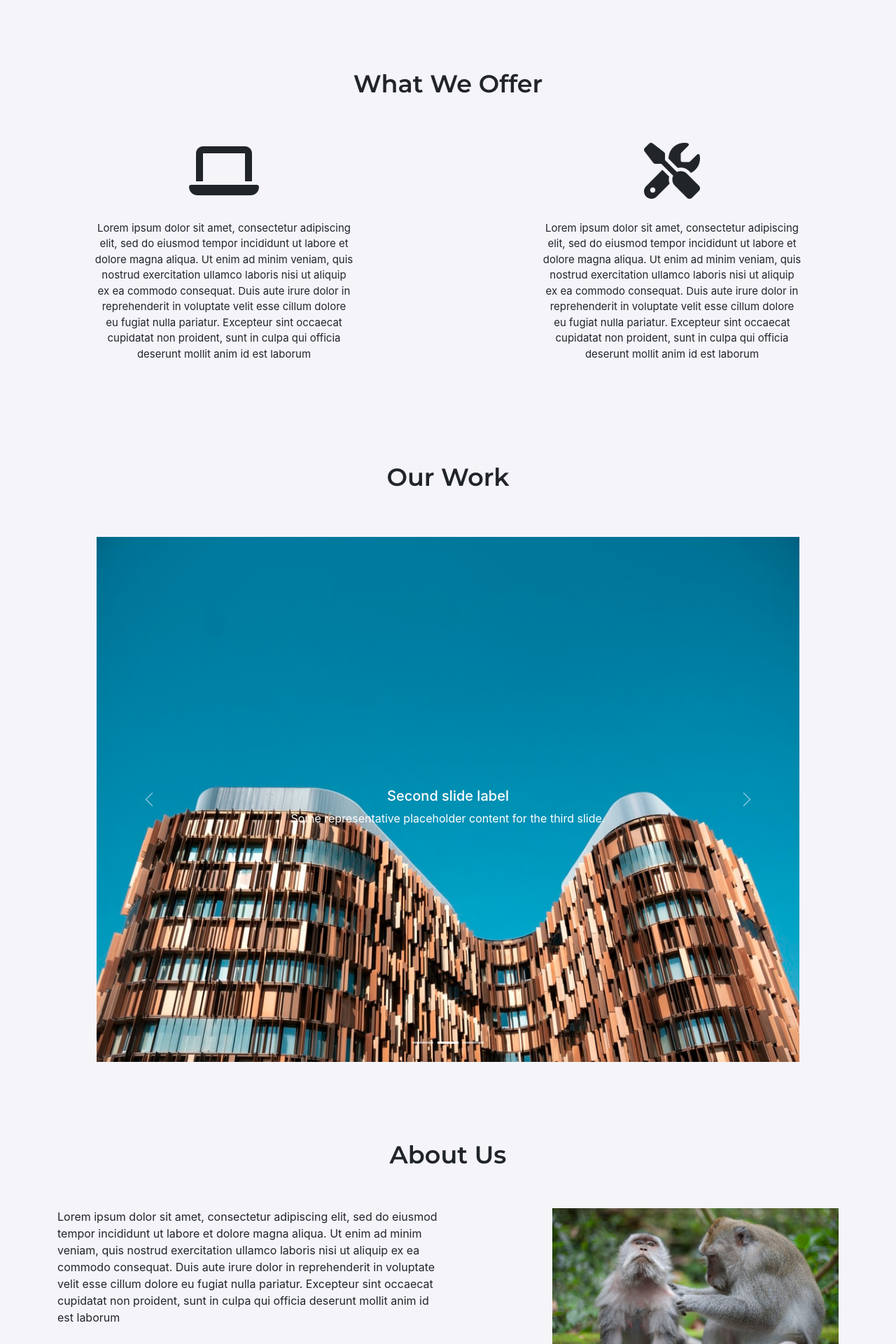
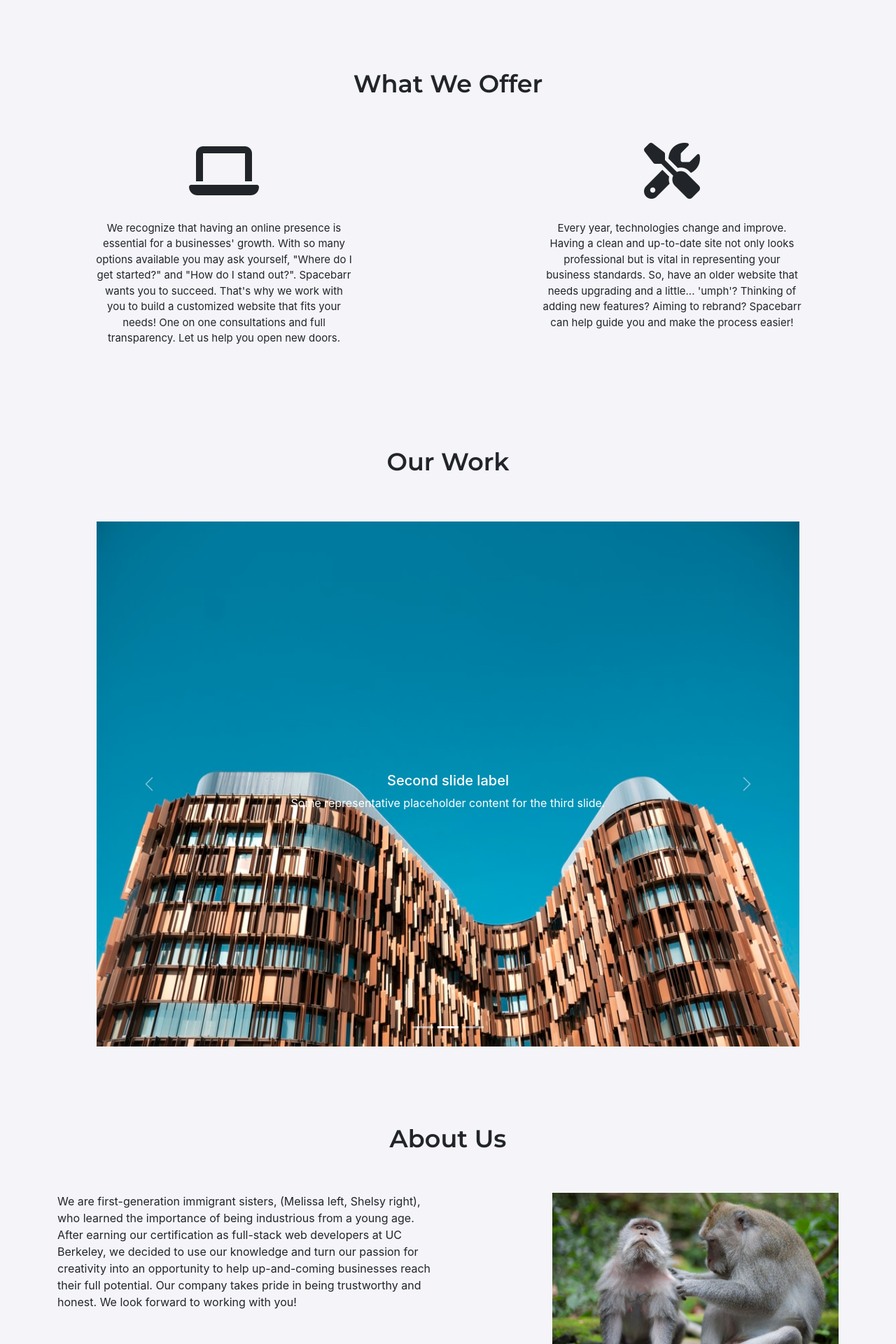
Before and after one commit to melissabarrerafarias/freelanced-company, a React (Create React App) app: page / in a window 1280 px wide. Shown: the part 880-2800 px from the top of the page at 70% size. Built offline with nearby package versions, Linux system fonts and the light colour scheme.

Commit message:
added descriptions and FAQ bare section

```diff
--- a/src/components/NavBar/index.js
+++ b/src/components/NavBar/index.js
@@ -14,6 +14,9 @@ function NavBar() {
                 <div class="collapse navbar-collapse justify-content-end" id="navbarNavDropdown">
                     <ul class="navbar-nav">
                         <li class="nav-item">
+                            <a class="nav-link" aria-current="page" href="#FAQ">FAQ</a>
+                        </li>
+                        <li class="nav-item">
                             <a class="nav-link" aria-current="page" href="#about">ABOUT US</a>
                         </li>
                         <li class="nav-item">
--- a/src/pages/LandingPage.js
+++ b/src/pages/LandingPage.js
@@ -42,16 +42,16 @@ function LandingPage() {
                 <div className="row text-center mt-5">
                     <div className="col-md-6 col-sm-12">
                         <i class="fas fa-laptop offer-icons"></i>
-                        <p className="offer-description">Lorem ipsum dolor sit amet, consectetur adipiscing elit, sed do eiusmod tempor incididunt ut labore et dolore magna aliqua. Ut enim ad minim veniam, quis
-                            nostrud exercitation ullamco laboris nisi ut aliquip ex ea commodo consequat. Duis aute irure dolor in reprehenderit in voluptate velit esse cillum dolore
-                            eu fugiat nulla pariatur. Excepteur sint occaecat cupidatat non proident, sunt in culpa qui officia deserunt mollit anim id est laborum</p>
+                        <p className="offer-description">We recognize that having an online presence is essential for a businesses' growth. With so many options available
+                        you may ask yourself, "Where do I get started?" and "How do I stand out?".  Spacebarr wants you to succeed. That's why we work with you to build a customized website that fits your
+                        needs! One on one consultations and full transparency. Let us help you open new doors.</p> {/* take a load off?? */}
                     </div>
 
                     <div className="col-md-6 col-sm-12">
                         <i className="fas fa-tools offer-icons"></i>
-                        <p className="offer-description">Lorem ipsum dolor sit amet, consectetur adipiscing elit, sed do eiusmod tempor incididunt ut labore et dolore magna aliqua. Ut enim ad minim veniam, quis
-                            nostrud exercitation ullamco laboris nisi ut aliquip ex ea commodo consequat. Duis aute irure dolor in reprehenderit in voluptate velit esse cillum dolore
-                            eu fugiat nulla pariatur. Excepteur sint occaecat cupidatat non proident, sunt in culpa qui officia deserunt mollit anim id est laborum</p>
+                        <p className="offer-description">Every year, technologies change and improve. Having a clean and up-to-date site not only looks professional but is vital
+                        in representing your business standards. So, have an older website that needs upgrading and a little... 'umph'? Thinking of adding new features? Aiming to rebrand?
+                        Spacebarr can help guide you and make the process easier!</p>
                     </div>
                 </div>
             </div>
@@ -105,15 +105,21 @@ function LandingPage() {
                 <h1 className="landing-page-headings text-center">About Us</h1>
                 <div className="row">
                     <div className="col-md-6 col-sm-12">
-                        <p className="about-us-desc">Lorem ipsum dolor sit amet, consectetur adipiscing elit, sed do eiusmod tempor incididunt ut labore et dolore magna aliqua. Ut enim ad minim veniam, quis
-                            nostrud exercitation ullamco laboris nisi ut aliquip ex ea commodo consequat. Duis aute irure dolor in reprehenderit in voluptate velit esse cillum dolore
-                            eu fugiat nulla pariatur. Excepteur sint occaecat cupidatat non proident, sunt in culpa qui officia deserunt mollit anim id est laborum</p>
+                        <p className="about-us-desc">We are first-generation immigrant sisters, (Melissa left, Shelsy right), who learned the importance of being industrious from a
+                        young age. After earning our certification as full-stack web developers at UC Berkeley, we decided to use our knowledge and turn our passion for creativity into an
+                        opportunity to help up-and-coming businesses reach their full potential. Our company takes pride in being trustworthy and honest. We look forward to working
+                        with you!</p>
                     </div>
                     <div id="developersImages" className="col-md-6 col-sm-12 d-flex justify-content-lg-end">  {/* can change to 'text-center' */}
                         <img src={developers} className="devs-img"></img>
                     </div>
                 </div>
             </div>
+
+            {/* FAQ section */}
+            <div id="FAQ">
+            <h1 className="landing-page-headings text-center">FAQ</h1>
+            </div>
         </main>
     )
 }
```
